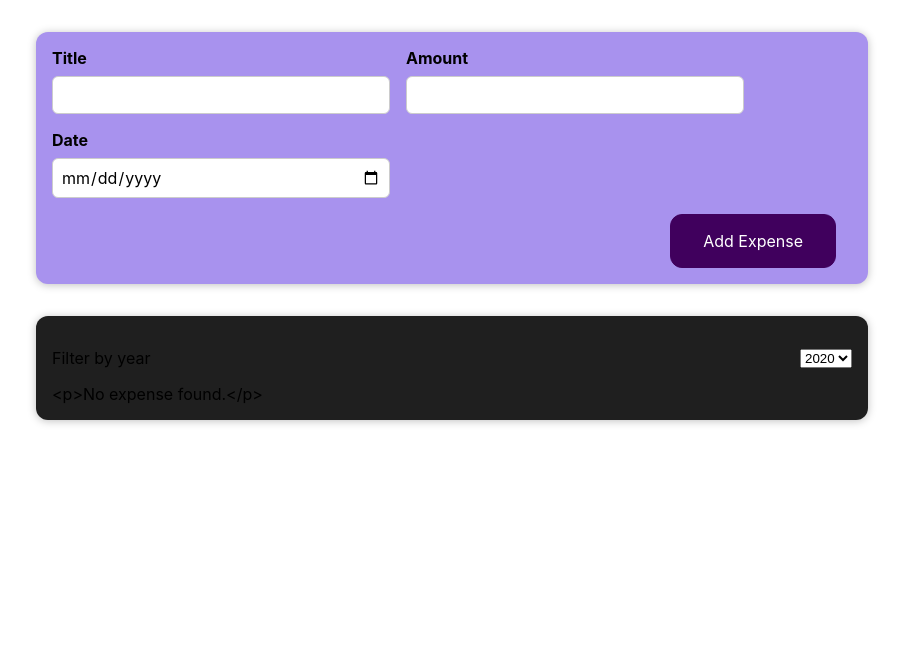
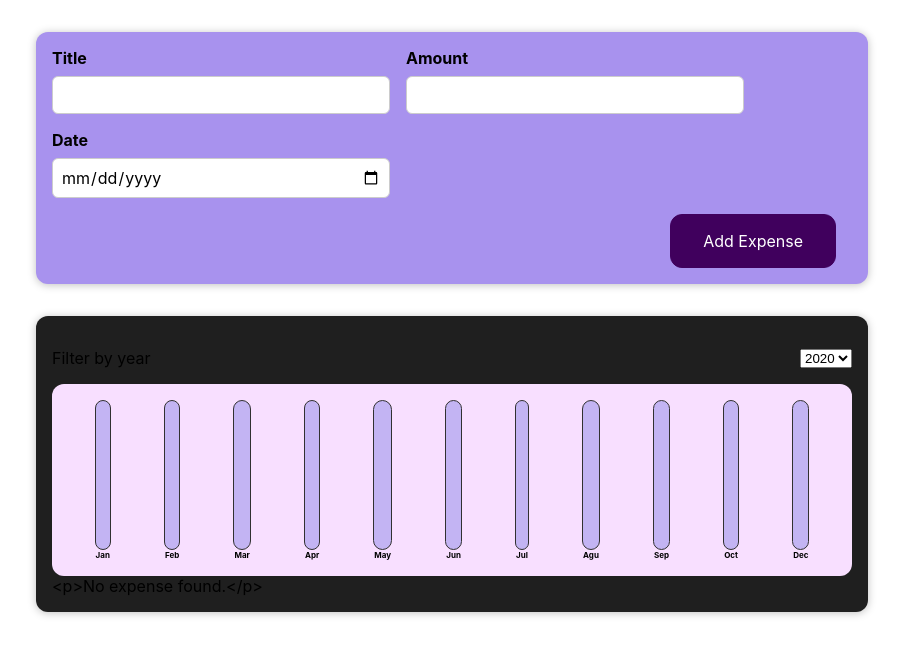
Before and after one commit to cemtaskin/react-complete-guide-2023-b, a React (Create React App) app: page / in a window 1280 px wide. Shown: the top 656 px of the page, without its empty margins (188-1091 px from the left). Built offline with nearby package versions, Linux system fonts and the light colour scheme.

Commit message:
Chart bar added

```diff
--- /dev/null
+++ b/src/components/Chart/Chart.css
@@ -0,0 +1,9 @@
+.chart{
+    padding: 1rem;
+    border-radius: 12px;
+    background-color: #f8dfff;
+    text-align: center;
+    display: flex;
+    justify-content: space-around;
+    height: 10rem;
+}
--- /dev/null
+++ b/src/components/Chart/Chart.js
@@ -0,0 +1,24 @@
+import React from 'react';
+import './Chart.css';
+import ChartBar from './ChartBar';
+
+const Chart = (props) =>{
+    const dataPointValues = props.dataPoints.map(dataPoint => dataPoint.value);
+    const totalMaxmimum = Math.max(...dataPointValues);
+    return (
+        <div className='chart'>
+            {
+                props.dataPoints.map((dataPoint)=>(
+                    <ChartBar
+                        key={dataPoint.label}
+                        value={dataPoint.value}
+                        maxValue={totalMaxmimum}
+                        label={dataPoint.label}
+                    />
+                ))
+            }
+        </div>
+    );
+};
+
+export default Chart;
--- /dev/null
+++ b/src/components/Chart/ChartBar.css
@@ -0,0 +1,30 @@
+.chart-bar {
+    height: 100%;
+    display: flex;
+    flex-direction: column;
+    align-items: center;
+  }
+
+  .chart-bar__inner {
+    height: 100%;
+    width: 100%;
+    border: 1px solid #313131;
+    border-radius: 12px;
+    background-color: #c3b4f3;
+    overflow: hidden;
+    display: flex;
+    flex-direction: column;
+    justify-content: flex-end;
+  }
+
+  .chart-bar__fill {
+    background-color: #4826b9;
+    width: 100%;
+    transition: all 0.3s ease-out;
+  }
+
+  .chart-bar__label {
+    font-weight: bold;
+    font-size: 0.5rem;
+    text-align: center;
+  }
--- /dev/null
+++ b/src/components/Chart/ChartBar.js
@@ -0,0 +1,24 @@
+import React from 'react';
+import './ChartBar.css';
+
+const ChartBar = (props) => {
+    let barFillHeight = '0%';
+
+  if (props.maxValue > 0) {
+    barFillHeight = Math.round((props.value / props.maxValue) * 100) + '%';
+  }
+
+  return (
+    <div className='chart-bar'>
+      <div className='chart-bar__inner'>
+        <div
+          className='chart-bar__fill'
+          style={{ height: barFillHeight }}
+        ></div>
+      </div>
+      <div className='chart-bar__label'>{props.label}</div>
+    </div>
+  );
+};
+
+export default ChartBar;
--- /dev/null
+++ b/src/components/Expenses/ExpenseChart.js
@@ -0,0 +1,30 @@
+import React  from 'react';
+import Chart from '../Chart/Chart';
+
+
+const ExpenseChart = (props) =>{
+    const chartDataPoints= [
+        {label:'Jan',value:0},
+        {label:'Feb',value:0},
+        {label:'Mar',value:0},
+        {label:'Apr',value:0},
+        {label:'May',value:0},
+        {label:'Jun',value:0},
+        {label:'Jul',value:0},
+        {label:'Agu',value:0},
+        {label:'Sep',value:0},
+        {label:'Oct',value:0},
+        {label:'Dec',value:0},
+
+    ];
+
+    for(const expense of props.expenses){
+        const expenseMonth = expense.date.getMonth();
+        chartDataPoints[expenseMonth].value +=expense.amount;
+    }
+
+
+    return <Chart dataPoints={chartDataPoints} />;
+};
+
+export default ExpenseChart;
--- a/src/components/Expenses/Expenses.js
+++ b/src/components/Expenses/Expenses.js
@@ -1,5 +1,6 @@
 import { useState } from "react";
 import Card from "../UI/Card";
+import ExpenseChart from "./ExpenseChart";
 import ExpenseFilter from "./ExpenseFilter";
 import ExpenseItem from "./ExpenseItem";
 import "./Expenses.css";
@@ -36,6 +37,8 @@ const Expenses = ({ items }) => {
         onChangeFilter={filterChangeHandler}
       />
 
+      <ExpenseChart expenses={filteredExpenses} />
+
       {expenseContent}
 
     </Card>
```
